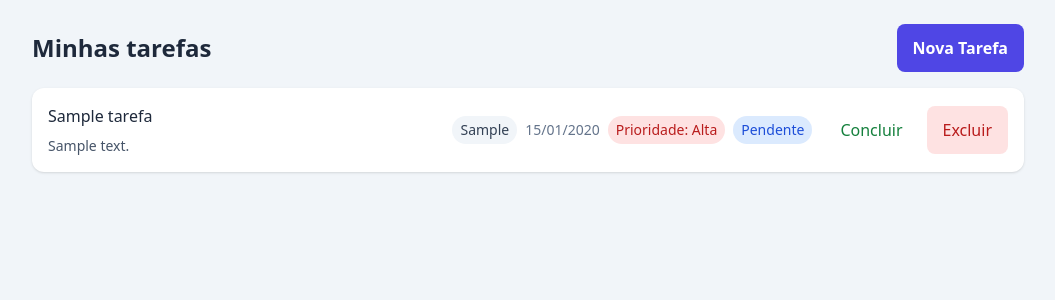
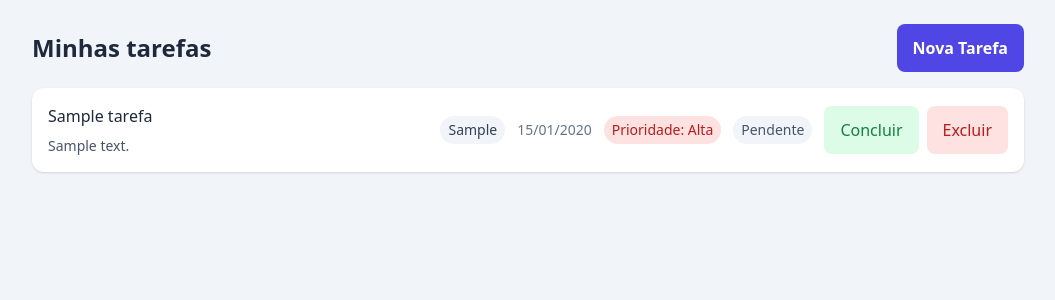
Before and after one commit to carlossantos0101/estodolistweb, a Flask app: page / in a window 1280 px wide. Shown: the part 68-368 px from the top of the page, without its empty margins (112-1167 px from the left). Run offline with Flask 3, Linux system fonts and the light colour scheme; the visitor is signed in with stand-in values (Sample User, id 1); tables that the repository leaves empty hold one stand-in row (values such as "Sample post"); style sheets or scripts are compiled from the project's sources; some libraries are stand-ins or nearby versions.

Commit message:
Ajusta espaçamento e cores no template index.html para melhor visualização das tarefas

```diff
--- a/templates/index.html
+++ b/templates/index.html
@@ -26,7 +26,7 @@
                 </span>
                 <p class="text-sm text-slate-600">{{ tarefa.descricao }}</p>
             </div>
-            <div class="flex flex-wrap items-center gap-2 text-sm">
+            <div class="flex flex-wrap items-center gap-3 text-sm">
                 <span class="px-2 py-1 rounded-full bg-slate-100 text-slate-700">
                     {{ tarefa.categoria }}
                 </span>
@@ -56,7 +56,7 @@
                     {% elif tarefa.status == 'Não realizada' %}
                         bg-slate-200 text-slate-700
                     {% else %}
-                        bg-blue-100 text-blue-700
+                        bg-slate-100 text-slate-600
                     {% endif %}">
                     {{ tarefa.status }}
                 </span>
@@ -68,7 +68,7 @@
                    <form action="/concluir/{{ tarefa.idtarefa }}" method="post"
                           class="flex-1 sm:flex-none">
                     <button type="submit"
-                      class="w-full px-4 py-3 rounded-lg bg green-100 text-green-700">
+                      class="w-full px-4 py-3 rounded-lg bg-green-100 text-green-700">
                       Concluir
                     </button>
                    </form>
```
